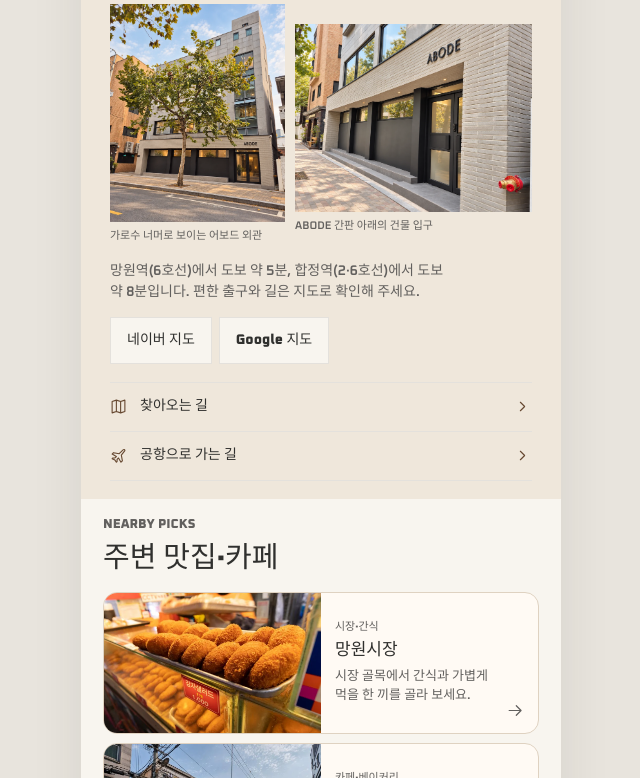
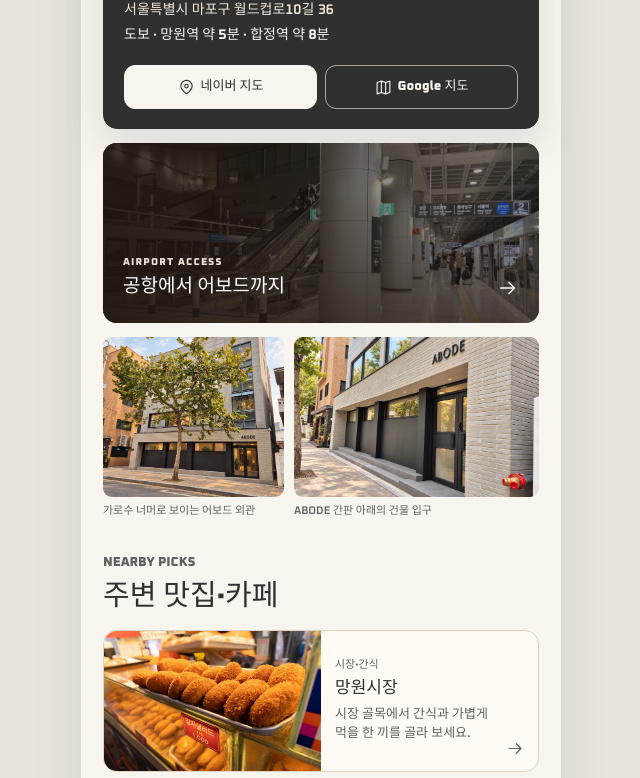
Before and after one commit to checkindirector/mobileguide_abode, a website with bundled scripts: page index.html in a window 1280 px wide. Shown: the part 2679-3457 px from the top of the page, without its empty margins (319-959 px from the left). Built offline with nearby package versions, Linux system fonts and the light colour scheme.

Commit message:
Match ABODE home arrival layout to Another House

```diff
--- a/assets/app.js
+++ b/assets/app.js
@@ -1,4 +1,4 @@
-import { airportBus, arrival, address, booking, cover, courses, neighborhoodPhotos, nightBus, photoRooms, photos, places, rooms, timetable } from './content.js';
+import { airportAccessPhoto, airportBus, arrival, address, booking, cover, courses, neighborhoodPhotos, nightBus, photoRooms, photos, places, rooms, timetable } from './content.js';
 import { applianceAreas, helpTopics, matchHelp, normalize } from './guest-tools.js';
 import { label, languages, translate } from './i18n.js';
 import { buildingMaps, faq, guides, parking, wifiNetworks } from './operations.js';
@@ -33,7 +33,8 @@ const paths = {
 };
 
 const navigation = [['home','home'], ['rooms','room'], ['location','pin'], ['guide','guide'], ['local','compass'], ['booking','calendar']];
-const extraRoutes = ['location/airport', 'location/parking', 'local/food', 'local/tours', 'guide/check-in/checkout'];
+const locationSections = { 'location/parking':'parking', 'location/from-airport':'airport-arrivals' };
+const extraRoutes = ['location/airport', ...Object.keys(locationSections), 'local/food', 'local/tours', 'guide/check-in/checkout'];
 const main = document.querySelector('#main');
 const menu = document.querySelector('#menu');
 const lightbox = document.querySelector('#lightbox');
@@ -82,7 +83,7 @@ function sectionHeading(english, title, description = '') {
 }
 
 function siteFooter() {
-  const credits = route === 'home' ? `<details class="photo-credits"><summary>${t('photoSources')}</summary><ul>${places.filter(({ query }) => neighborhoodPhotos[query]).map((place) => `<li>${localize(place.name)} · ${photoAttribution(neighborhoodPhotos[place.query])}</li>`).join('')}</ul></details>` : '';
+  const credits = route === 'home' ? `<details class="photo-credits"><summary>${t('photoSources')}</summary><ul>${places.filter(({ query }) => neighborhoodPhotos[query]).map((place) => `<li>${localize(place.name)} · ${photoAttribution(neighborhoodPhotos[place.query])}</li>`).join('')}<li>${t('airportRailPhoto')} · ${photoAttribution(airportAccessPhoto)}</li></ul></details>` : '';
   return `<footer class="footer"><a class="wordmark" href="#home" aria-label="${t('brand')} · ${t('home')}">${brandMark}</a><p>${t('addresses')}</p><p>${t('stayBrand')}</p>${credits}</footer>`;
 }
 
@@ -145,17 +146,25 @@ function roomsEditorial() {
 }
 
 function arrivalEditorial() {
-  return `<section class="section location-teaser">
-    <header class="editorial-heading">${sectionHeading('GETTING HERE',t('location'),t('addresses'))}</header>
-    <div class="arrival-photos">
+  return `<section class="section location-teaser" aria-labelledby="home-location-title">
+    <p class="eyebrow" lang="en">GETTING HERE</p><h2 id="home-location-title">${t('location')}</h2>
+    <div class="address-card">
+      <h3>${t('brand')}</h3>
+      <p class="address-card-street">${t('addresses')}</p>
+      <p class="address-card-transit">${localize(arrival.subwayShort)}</p>
+      <div class="address-card-maps">
+        ${external(buildingMaps.naver,`${icon('pin')}<span>${t('naver')}</span>`,'')}
+        ${external(buildingMaps.google,`${icon('map')}<span>${t('google')}</span>`,'')}
+      </div>
+    </div>
+    <a class="airport-access-card" href="#location/from-airport">
+      ${photoImage(airportAccessPhoto)}
+      <span class="airport-access-copy"><small lang="en" aria-hidden="true">AIRPORT ACCESS</small><strong>${t('airportToAbode')}</strong></span>
+      ${icon('forward')}
+    </a>
+    <div class="arrival-photos home-arrival-photos">
       ${propertyPhoto('facade')}
       ${propertyPhoto('entrance')}
-    </div>
-    <p class="body-copy arrival-note">${localize(arrival.subway)}</p>
-    <div class="map-actions editorial-maps">${external(buildingMaps.naver,t('naver'))}${external(buildingMaps.google,t('google'))}</div>
-    <div class="editorial-routes">
-      ${link('#location',`${icon('map')}<span>${t('location')}</span>${icon('right')}`)}
-      ${link('#location/airport',`${icon('plane')}<span>${t('airportReturn')}</span>${icon('right')}`)}
     </div>
   </section>`;
 }
@@ -252,9 +261,11 @@ function locationPage(detail) {
       <div class="arrival-photos">${propertyPhoto('facade')}${propertyPhoto('entrance')}</div>
       ${link('#guide/check-in',t('checkin'),'text-link')}
     </article>
-    ${disclosure(t('subway'),localize(['망원역 약 5분 · 합정역 약 8분','Mangwon about 5 min · Hapjeong about 8 min','望遠駅から約5分・合井駅から約8分','望远站约 5 分钟、合井站约 8 分钟','望遠站約 5 分鐘、合井站約 8 分鐘']),transportBody(arrival.subway,station('망원역') + station('합정역')),true)}
-    ${disclosure(t('incheon'),'AREX · 6002 · N6002',incheon)}
-    ${disclosure(t('gimpo'),'AREX all-stop',transportBody(arrival.airport,trainLink))}
+    ${disclosure(t('subway'),localize(arrival.subwayShort),transportBody(arrival.subway,station('망원역') + station('합정역')),true)}
+    <section class="airport-arrivals" id="airport-arrivals" aria-label="${t('airport')}" tabindex="-1">
+      ${disclosure(t('incheon'),'AREX · 6002 · N6002',incheon)}
+      ${disclosure(t('gimpo'),'AREX all-stop',transportBody(arrival.airport,trainLink))}
+    </section>
     <div class="map-actions">${link('#location/airport',t('airportReturn'),'button button-outline')}</div>
   </section>`;
 }
@@ -303,13 +314,13 @@ function photoAttribution({ credit,author,source,license,terms,adapted }) {
   return `${external(source,author ?? t(credit),'photo-credit-link')} · ${external(terms,license,'photo-credit-link')}${adapted ? ` · ${t('photoAdapted')}` : ''}`;
 }
 
-function neighborhoodImage({ id,width,height }) {
+function photoImage({ id,width,height }) {
   return `<img src="${imagePath(id)}" width="${width}" height="${height}" alt="" loading="lazy" decoding="async">`;
 }
 
 function neighborhoodPhoto(place) {
   const photo = neighborhoodPhotos[place.query];
-  return `<figure class="neighborhood-photo">${neighborhoodImage(photo)}<figcaption>${t('photoCredit')} ${photoAttribution(photo)}</figcaption></figure>`;
+  return `<figure class="neighborhood-photo">${photoImage(photo)}<figcaption>${t('photoCredit')} ${photoAttribution(photo)}</figcaption></figure>`;
 }
 
 function nearbyPreview(detail) {
@@ -322,7 +333,7 @@ function nearbyPreview(detail) {
   return `<section class="nearby-preview neighborhood-${detail}" aria-labelledby="home-nearby-${detail}">
     <p class="eyebrow" lang="en">${tours ? 'NEARBY TOURS' : 'NEARBY PICKS'}</p><h2 id="home-nearby-${detail}">${title}</h2>
     <div class="nearby-list">${picks.map((place,i) => `<a class="nearby-card" href="${href}">
-      <span class="nearby-card-media">${neighborhoodImage(neighborhoodPhotos[place.query])}${tours ? `<span class="nearby-card-number" aria-hidden="true">${formatNumber(i+1)}</span>` : ''}</span>
+      <span class="nearby-card-media">${photoImage(neighborhoodPhotos[place.query])}${tours ? `<span class="nearby-card-number" aria-hidden="true">${formatNumber(i+1)}</span>` : ''}</span>
       <span class="nearby-card-copy"><small>${tours && place.area ? localize(place.area) : t(place.category)}</small><strong>${localize(place.name)}</strong><span class="nearby-card-description">${tours ? t(place.category) : localize(place.about)}</span></span>
       ${icon('forward')}
     </a>`).join('')}</div>
@@ -380,7 +391,7 @@ function menuLinks() {
     ['local/food','food',localize(['주변 맛집','Nearby restaurants','周辺の飲食店','周边美食','周邊美食']),localize(['어보드가 고른 주변 맛집','Local dining picked by ABODE','ABODEが選んだ周辺の飲食店','ABODE 精选周边餐厅','ABODE 精選周邊餐廳'])],
     ['local/tours','compass',localize(['추천 근교 투어','Recommended local tours','おすすめ近郊ツアー','推荐周边游','推薦周邊遊']),localize([`서울에서 만나는 추천 ${tourCount}곳`,`${tourCount} places to explore in Seoul`,`ソウルのおすすめ ${tourCount} か所`,`首尔 ${tourCount} 个推荐去处`,`首爾 ${tourCount} 個推薦去處`])],
   ];
-  const active = route.split('/').slice(0,2).join('/');
+  const active = locationSections[route] ? 'location' : route.split('/').slice(0,2).join('/');
   return entries.map(([href,symbol,title,hint]) => `<a href="#${href}"${active === href ? ' aria-current="page"' : ''}><span class="drawer-icon">${icon(symbol)}</span><span class="drawer-copy"><strong>${title}</strong><small>${hint}</small></span>${icon('right')}</a>`).join('');
 }
 
@@ -428,7 +439,7 @@ function render({ resetScroll = false, focus = false } = {}) {
   const search = document.querySelector('#place-query');
   if (search) search.value = placeQuery;
   main.classList.toggle('internal', key !== 'home');
-  const target = route === 'location/parking' ? document.querySelector('#parking') : null;
+  const target = locationSections[route] ? document.getElementById(locationSections[route]) : null;
   if (target) target.scrollIntoView({ block:'start', behavior:'instant' });
   else if (resetScroll) window.scrollTo({ top:0, behavior:'instant' });
   if (focus) (target ?? main).focus({ preventScroll:true });
--- a/assets/content.js
+++ b/assets/content.js
@@ -38,6 +38,12 @@ export const cover = [
 const kogl = 'https://www.kogl.or.kr/info/licenseType1.do';
 const archive = 'https://archive.visitseoul.net/ko/contents/';
 
+export const airportAccessPhoto = {
+  id:'airport-access', width:1024, height:768, author:'MNXANL',
+  source:'https://commons.wikimedia.org/wiki/File:202403_AREX_Local_Platform_1,2_of_Incheon_International_Airport_Terminal_1_Station.jpg',
+  license:'CC BY-SA 4.0', terms:'https://creativecommons.org/licenses/by-sa/4.0/', adapted:true,
+};
+
 export const neighborhoodPhotos = {
   '망원시장': { id:'local-mangwon-market', width:852, height:568, credit:'seoulTourism', source:`${archive}ARP003zw1`, license:'KOGL 1', terms:kogl },
   '망리단길': { id:'local-mangridan', width:852, height:567, credit:'seoulTourism', source:`${archive}ARP003zk1`, license:'KOGL 1', terms:kogl },
@@ -64,6 +70,7 @@ export const rooms = [
 
 export const arrival = {
   subway:['망원역(6호선)에서 도보 약 5분, 합정역(2·6호선)에서 도보 약 8분입니다. 편한 출구와 길은 지도로 확인해 주세요.','About a 5-minute walk from Mangwon Station (Line 6) or 8 minutes from Hapjeong Station (Lines 2 and 6). Check the map for the most convenient exit.','望遠駅（6号線）から徒歩約5分、合井駅（2・6号線）から徒歩約8分です。便利な出口は地図でご確認ください。','从望远站（6 号线）步行约 5 分钟，从合井站（2、6 号线）步行约 8 分钟。请在地图上查看方便的出口。','從望遠站（6 號線）步行約 5 分鐘，從合井站（2、6 號線）步行約 8 分鐘。請在地圖上查看方便的出口。'],
+  subwayShort:['도보 · 망원역 약 5분 · 합정역 약 8분','Walk · Mangwon about 5 min · Hapjeong about 8 min','徒歩・望遠駅から約5分・合井駅から約8分','步行 · 望远站约 5 分钟 · 合井站约 8 分钟','步行 · 望遠站約 5 分鐘 · 合井站約 8 分鐘'],
   airport:['공항철도 서울역 방면 일반열차를 타고 홍대입구역에서 내리세요. 지하철 2호선으로 갈아타고 한 정거장 뒤 합정역에서 내려 숙소까지 걸어오실 수 있습니다.','Take the Seoul Station-bound AREX all-stop train to Hongik Univ. Station. Transfer to Line 2, ride one stop to Hapjeong and walk to ABODE.','空港鉄道のソウル駅方面の一般列車で弘大入口駅へ。2号線に乗り換え、1駅先の合井駅から徒歩でお越しいただけます。','搭乘开往首尔站的机场铁路普通列车至弘大入口站，换乘 2 号线坐一站到合井站，再步行前往住宿。','搭乘開往首爾站的機場鐵路普通列車至弘大入口站，轉乘 2 號線一站到合井站，再步行前往住宿。'],
   entrance:['월드컵로10길 대로변에서 루카스 커피 옆 ABODE 간판을 찾으세요. 검은 출입문 안에 셀프 체크인 키오스크가 있습니다.','On World Cup-ro 10-gil, look for the ABODE sign next to Lucas Coffee. The self check-in kiosk is inside the black entrance.','ワールドカップ路10ギルのLucas Coffeeの隣、ABODEの看板が目印です。黒い入口の内側にセルフチェックイン端末があります。','在世界杯路10街寻找 Lucas Coffee 旁的 ABODE 招牌。黑色入口内设有自助入住机。','在世界盃路10街尋找 Lucas Coffee 旁的 ABODE 招牌。黑色入口內設有自助入住機。'],
   bus:['인천공항에서는 6002번 공항리무진을 타고 합정역에서 내리는 방법도 있습니다. 해당 터미널의 승차 위치와 운행 시간은 공식 노선에서 확인해 주세요.','From Incheon Airport you can also take limousine bus 6002 and get off at Hapjeong Station. Check the official route for your terminal’s stop and timetable.','仁川空港からは空港リムジンバス6002番で合井駅にお越しいただけます。ターミナルごとの乗り場と時刻は公式案内をご確認ください。','从仁川机场也可乘坐 6002 路机场大巴至合井站。请在官方路线页面确认航站楼的乘车位置和时刻。','從仁川機場也可搭乘 6002 路機場巴士至合井站。請於官方路線頁面確認航廈乘車位置與時刻。'],
--- a/assets/i18n.js
+++ b/assets/i18n.js
@@ -58,6 +58,8 @@ const strings = {
   google:['Google 지도','Google Maps','Googleマップ','谷歌地图','Google 地圖'],
   subway:['지하철에서 오시는 길','From the subway','地下鉄から','从地铁站出发','從捷運站出發'],
   airport:['공항에서 오시는 길','From the airport','空港から','从机场出发','從機場出發'],
+  airportToAbode:['공항에서 어보드까지','From the airport to ABODE','空港からABODEへ','从机场到 ABODE','從機場到 ABODE'],
+  airportRailPhoto:['인천공항 공항철도 승강장','Incheon Airport rail platform','仁川空港鉄道のホーム','仁川机场铁路站台','仁川機場鐵路月台'],
   airportReturn:['공항으로 가는 길','To the airport','空港への行き方','前往机场','前往機場'],
   train:['공항철도 일반열차 시간표','AREX all-stop timetable','空港鉄道 一般列車の時刻表','机场铁路普通列车时刻表','機場鐵路普通列車時刻表'],
   entrance:['건물 입구','Building entrance','建物の入口','大楼入口','大樓入口'],
@@ -106,7 +108,7 @@ const strings = {
   homeFoodMore:['주변 맛집·카페 {n}곳 보기','View {n} local food and café picks','周辺の飲食店・カフェ{n}選を見る','查看附近 {n} 处美食与咖啡馆','查看附近 {n} 處美食與咖啡館'],
   homeTours:['추천 근교 투어','Nearby tours','近郊おすすめツアー','附近精选路线','附近精選路線'],
   homeToursMore:['추천 근교 투어 {n}곳 보기','View {n} nearby tours','近郊スポット{n}選を見る','查看 {n} 个附近景点','查看 {n} 個附近景點'],
-  photoSources:['주변 사진 출처','Neighborhood photo credits','周辺写真の出典','周边照片来源','周邊照片來源'],
+  photoSources:['사진 출처','Photo credits','写真の出典','照片来源','照片來源'],
   photoCredit:['사진','Photo','写真','图片','圖片'],
   seoulTourism:['서울관광재단','Seoul Tourism Organization','ソウル観光財団','首尔观光财团','首爾觀光財團'],
   forestPhotographer:['한국관광공사 이범수','Lee Bumsu / Korea Tourism Organization','韓国観光公社 イ・ボムス','韩国旅游发展局 李范洙','韓國觀光公社 李范洙'],
--- a/assets/styles.css
+++ b/assets/styles.css
@@ -113,8 +113,7 @@ main:focus { outline: 0; }
 .intro .body-copy { font-size: 16px; line-height: 1.72; }
 .quick-help h2 { font-size: 25px; }
 .quick-help .eyebrow { font-size: 9px; font-weight: 500; }
-.location-teaser .body-copy { font-size: 14px; line-height: 1.45; }
-.essentials .eyebrow, .location-teaser .eyebrow { font-weight: 900; }
+.essentials .eyebrow { font-weight: 900; }
 .help-widget > .body-copy { font-size: 16px; line-height: 1.55; }
 :lang(ko) .body-copy { word-break: keep-all; overflow-wrap: anywhere; }
 :lang(ko) .steps li, :lang(ko) .item-copy small { word-break: keep-all; }
@@ -155,17 +154,35 @@ main:focus { outline: 0; }
 .room-preview a:first-child { grid-row: 1 / 3; }
 .room-preview img { width: 100%; height: 100%; object-fit: cover; transition: transform .5s ease; }
 .room-preview a:focus-visible { outline-offset: -3px; }
-.location-teaser { background: var(--sand); padding-bottom: 18px; }
+.location-teaser { padding: 36px 22px 18px; }
+.location-teaser > .eyebrow { margin: 0 0 9px; color: var(--muted); font-weight: 900; }
+.location-teaser > h2 { margin: 0 0 18px; }
+.address-card { padding: 24px 20px 19px; border: 1px solid #30302E; border-radius: 14px; background: var(--ink); color: var(--paper); box-shadow: 0 18px 42px #30302e20; }
+.address-card h3 { font-size: 24px; font-weight: 800; line-height: 1.18; }
+.address-card-street, .address-card-transit { font-size: 14px; line-height: 1.45; word-break: keep-all; overflow-wrap: anywhere; }
+.address-card-street { margin-top: 10px; color: var(--sand); }
+.address-card-transit { margin-top: 5px; font-weight: 700; }
+.address-card-maps { display: grid; grid-template-columns: repeat(2,minmax(0,1fr)); gap: 8px; margin-top: 20px; }
+.address-card-maps a { display: flex; align-items: center; justify-content: center; gap: 6px; min-height: 44px; padding: 0 9px; border: 1px solid #efe7dba6; border-radius: 11px; font-size: 13px; font-weight: 800; text-align: center; }
+.address-card-maps a:first-child { background: var(--paper); color: var(--ink); border-color: var(--paper); }
+.address-card-maps svg { width: 17px; height: 17px; }
+.address-card-maps a:focus-visible, .airport-access-card:focus-visible { outline-color: var(--oak); outline-offset: 3px; }
+.airport-access-card { position: relative; isolation: isolate; display: flex; justify-content: space-between; align-items: flex-end; gap: 18px; min-height: 180px; margin-top: 14px; padding: 24px 20px; overflow: hidden; border-radius: 14px; background: var(--ink); color: white; }
+.airport-access-card img, .airport-access-card::before { position: absolute; inset: 0; width: 100%; height: 100%; }
+.airport-access-card img { z-index: -2; object-fit: cover; object-position: center 46%; }
+.airport-access-card::before { z-index: -1; content: ''; background: linear-gradient(90deg,#211711e8,#21171145), linear-gradient(0deg,#21171195,transparent 74%); }
+.airport-access-copy { display: flex; flex-direction: column; align-items: flex-start; min-width: 0; }
+.airport-access-copy small { color: var(--sand); font-size: 10px; font-weight: 900; line-height: 1.2; letter-spacing: .12em; }
+.airport-access-copy strong { margin-top: 8px; font-size: 19px; font-weight: 800; line-height: 1.2; word-break: keep-all; overflow-wrap: anywhere; }
+.airport-access-card > svg { width: 22px; height: 22px; }
 .arrival-photos { display: grid; grid-template-columns: minmax(0,.85fr) minmax(0,1.15fr); align-items: start; gap: 10px; margin-top: 21px; }
 .arrival-photos img { aspect-ratio: 4 / 5; }
 .arrival-photos .property-photo:last-child { margin-top: 20px; }
 .arrival-photos .property-photo:last-child img { aspect-ratio: 1.26; object-position: 68% center; }
-.arrival-note { margin-top: 17px; }
-.editorial-maps .button { background: var(--paper); border-color: var(--line); }
-.editorial-routes { border-top: 1px solid var(--line); margin-top: 18px; }
-.editorial-routes a { display: grid; grid-template-columns: 20px minmax(0,1fr) 18px; gap: 10px; align-items: center; min-height: 49px; padding: 7px 0; border-bottom: 1px solid var(--line); font-size: 14px; font-weight: 800; }
-.editorial-routes a > svg { width: 17px; height: 17px; color: var(--journal-umber); }
-.editorial-routes a:hover, .room-preview-all:hover, .nearby-all:hover { text-decoration: underline; text-underline-offset: 3px; }
+.home-arrival-photos { margin-top: 14px; }
+.home-arrival-photos .property-photo:last-child { margin-top: 0; }
+.home-arrival-photos img { height: clamp(116px,36vw,160px); object-position: 50% 64%; border-radius: 9px; }
+.room-preview-all:hover, .nearby-all:hover, .address-card-maps a:hover, .airport-access-card:hover strong { text-decoration: underline; text-underline-offset: 3px; }
 .home-neighborhood { padding: 18px 22px 0; }
 .nearby-preview .eyebrow { margin: 0 0 9px; color: var(--muted); font-weight: 900; }
 .nearby-preview h2 { margin: 0 0 16px; font-size: 29px; font-weight: 800; line-height: 1.2; }
@@ -270,7 +287,8 @@ main:focus { outline: 0; }
 .information h2 { font-size: 21px; line-height: 1.28; }
 [data-page="guide/laundry"] .information h2, [data-page="guide/waste"] .information h2 { font-size: 18px; font-weight: 700; line-height: 1.25; }
 [data-page="guide/wifi"] .information h2 { line-height: 1.25; }
-.parking-info { padding: 17px; border: 1px solid var(--line); background: var(--sand); scroll-margin-top: calc(var(--topbar) + env(safe-area-inset-top, 0px) + 12px); }
+.parking-info { padding: 17px; border: 1px solid var(--line); background: var(--sand); }
+.parking-info, .airport-arrivals { scroll-margin-top: calc(var(--topbar) + env(safe-area-inset-top, 0px) + 12px); }
 .parking-info h2 { display: flex; align-items: center; gap: 9px; font-size: 19px; line-height: 1.3; }
 .guide-detail:first-child, .place:first-child { margin-top: 0; padding-top: 19px; }
 .content-section > .guide-rows { margin-top: 0; }
@@ -354,7 +372,7 @@ dialog::backdrop { background: #17130e92; }
   :root { --page-title-size: 35px; --wifi-title-size: 38px; }
   .home-rooms { padding-inline: 16px; }
   .room-preview { grid-template-rows: 190px 132px; }
-  .home-neighborhood { padding-inline: 14px; }
+  .home-neighborhood, .location-teaser { padding-inline: 14px; }
   .gallery-filters .filters button { font-size: 14px; }
   .drawer-copy strong { font-size: 17px; }
   .drawer-copy small { font-size: 12px; }
```
Also changed, not shown: README.md, assets/images/airport-access.webp (added).
